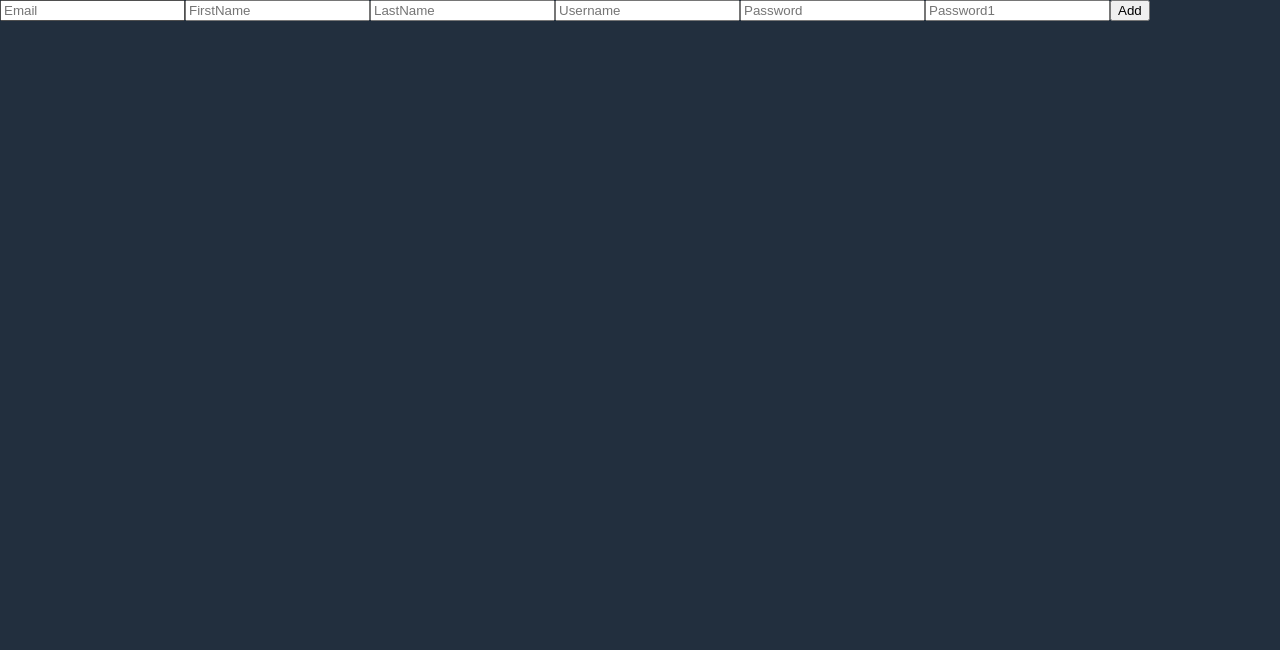
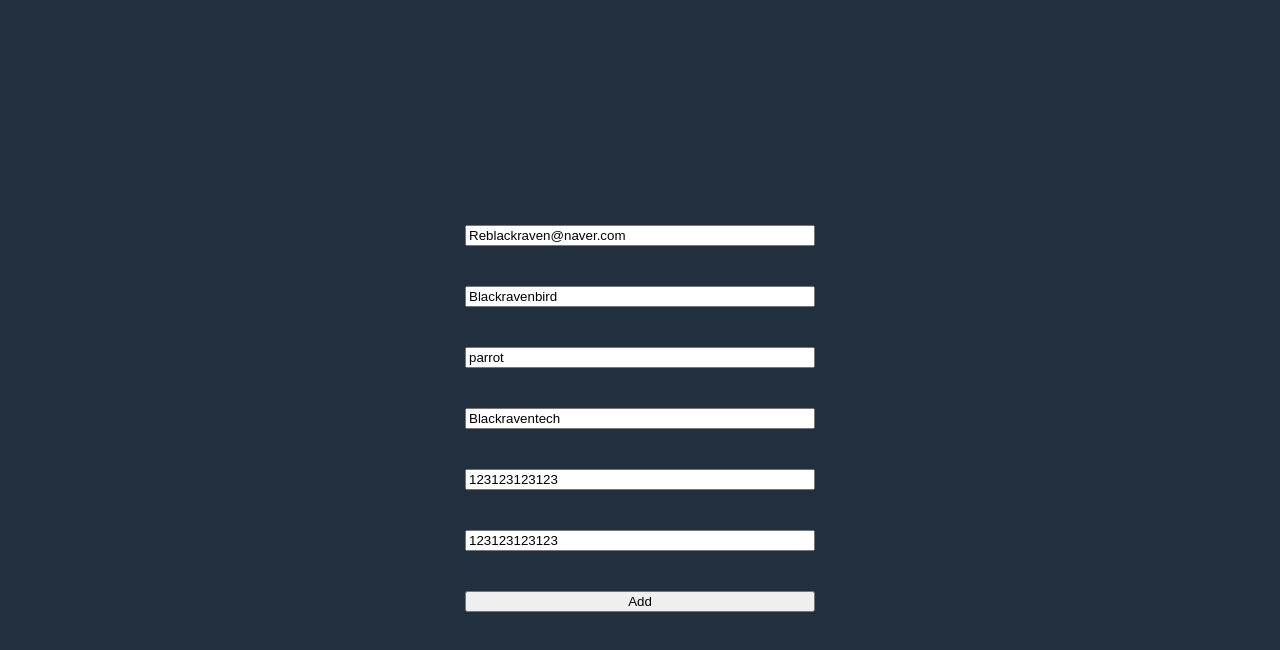
Before and after one commit to Blackraven93/Todolist-react, a React (Create React App) app: page / in a window 1280 px wide. Shown: the top 650 px of the page. Built offline with nearby package versions, Linux system fonts and the light colour scheme.

Commit message:
Feat: create validation to check form

```diff
--- a/src/ToDoList.tsx
+++ b/src/ToDoList.tsx
@@ -1,5 +1,6 @@
 import React, { useState } from "react";
 import { useForm } from "react-hook-form";
+import styled from "styled-components";
 
 // const ToDoList = () => {
 
@@ -24,25 +25,127 @@ import { useForm } from "react-hook-form";
 // }
 
 
+const Container = styled.div`
+    width: 100vw;
+    height: 100vh;
+    display: flex;
+    flex-direction: column;
+    justify-content: center;
+    align-items: center;
+`
+
+const Form = styled.form`
+    display: flex;
+    flex-direction: column;
+    justify-content: space-between;
+    width: 350px;
+    height: 350px;
+    margin: 0 auto;
+`
+
+const Error = styled.span`
+    margin: 20px 0;
+    color: ${props => props.theme.accentColor};
+    font-size: 24px;
+    text-align: center;
+`
+
+interface IForm {
+    email:string;
+    firstName:string;
+    lastName:string;
+    username:string;
+    password:string;
+    password1:string;
+    extraError?:string;
+}
+
 const ToDoList = () => {
 
-    const { register, watch } = useForm();
 
-    console.log(watch());
+    const { register, handleSubmit, formState:{errors}, setError } = useForm<IForm>({
+        defaultValues: {
+            email:"Reblackraven@naver.com",
+            firstName:"Blackravenbird",
+            lastName:"parrot",
+            username:"Blackraventech",
+            password:"123123123123",
+            password1:"123123123123",
 
+        }
+    });
+    const onValid = (data: IForm) => {
+        if (data.password !== data.password1) {
+            setError (
+                "password1",
+                { message:"Password are not the same!"},
+                {shouldFocus:true}
+            )
+        }
+        // setError("extraError", { message: "Server offline." })
+    }
 
+    console.log(errors)
     return (
-        <div>
-            <form>
-                <input {...register("email")} placeholder="Email"/>
-                <input {...register("firstName")} placeholder="FirstName"/>
-                <input {...register("lastName")} placeholder="LastName"/>
-                <input {...register("username")} placeholder="Username"/>
-                <input {...register("password")} placeholder="Password"/>
-                <input {...register("password1")} placeholder="Password1"/>
+        <Container>
+            <Form onSubmit={handleSubmit(onValid)}>
+                <input {...register("email", {
+                        required: "Email is required",
+                        pattern: {
+                            value: /^[A-Za-z0-9._%+-]+@naver.com$/,
+                            message: "Only naver.com emails allowed"
+                        }
+                    })} placeholder="Email"/>
+                <Error>
+                    {errors?.email?.message}
+                </Error>
+                <input {...register("firstName", {
+                    required: true,
+                    validate: {
+
+                        noRaven: async (value) => value.includes("raven") ? "No raven allowed" : true
+                        // raven이 문자열에 포함 되어 있으면 통과시키지 말아라!
+
+                    },
+                    } )} placeholder="FirstName"/>
+                <Error>
+                    {errors?.firstName?.message}
+                </Error>
+                <input {...register("lastName", {required: true})} placeholder="LastName"/>
+                <Error>
+                    {errors?.lastName?.message}
+                </Error>
+                <input {...register("username", {
+                        required: true,
+                        minLength:10
+                    })} placeholder="Username"/>
+                <Error>
+                    {errors?.username?.message}
+                </Error>
+                <input {...register("password", {
+                        required: true,
+                        minLength: 5
+                    })} placeholder="Password"/>
+                <Error>
+                    {errors?.password?.message}
+                </Error>
+                <input {...register("password1",{
+                        required: "Password is required",
+                        minLength: {
+                            value:5,
+                            message: "Your password is too short."
+                        }
+                    })} placeholder="Password1"/>
+                <Error>
+                    {errors?.password1?.message}
+                </Error>
                 <button>Add</button>
-            </form>
-        </div>
+                <Error>
+                    {errors?.extraError?.message}
+                </Error>
+            </Form>
+
+        </Container>
     );
 }
 
```
